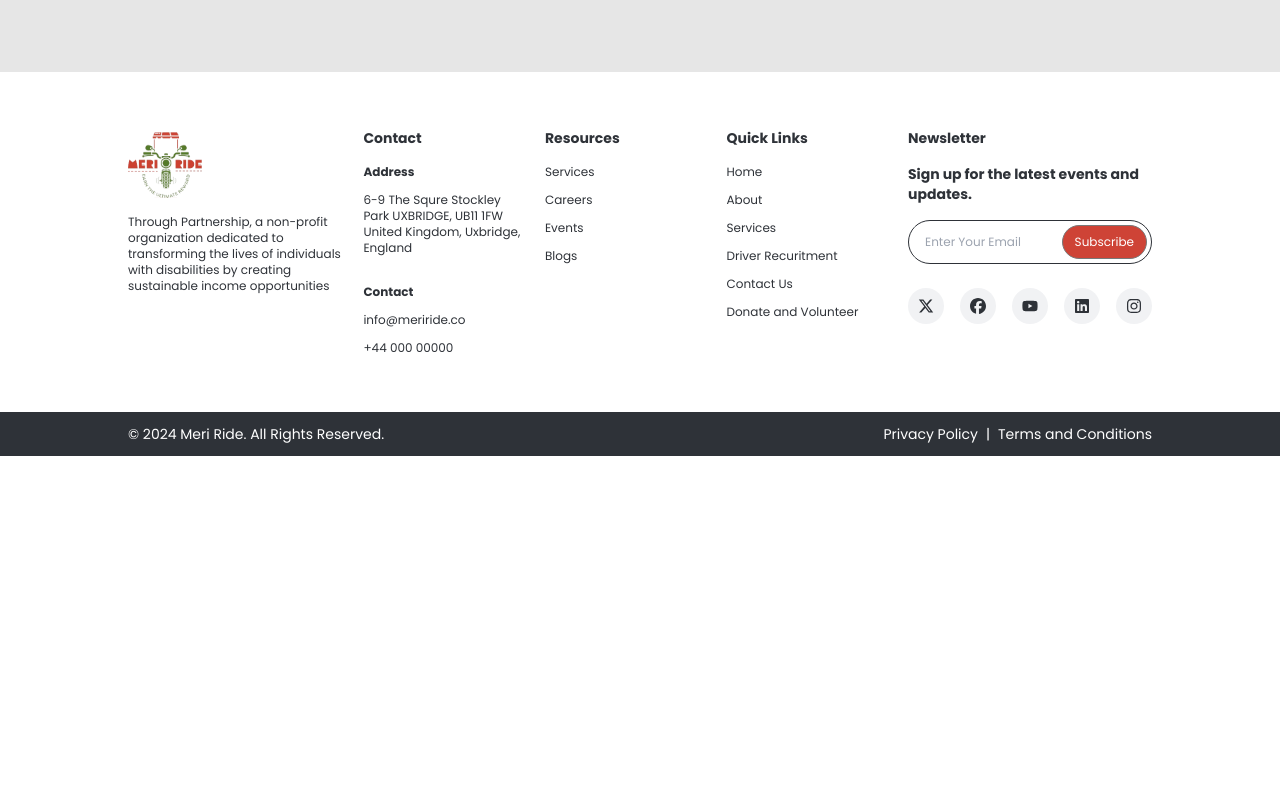
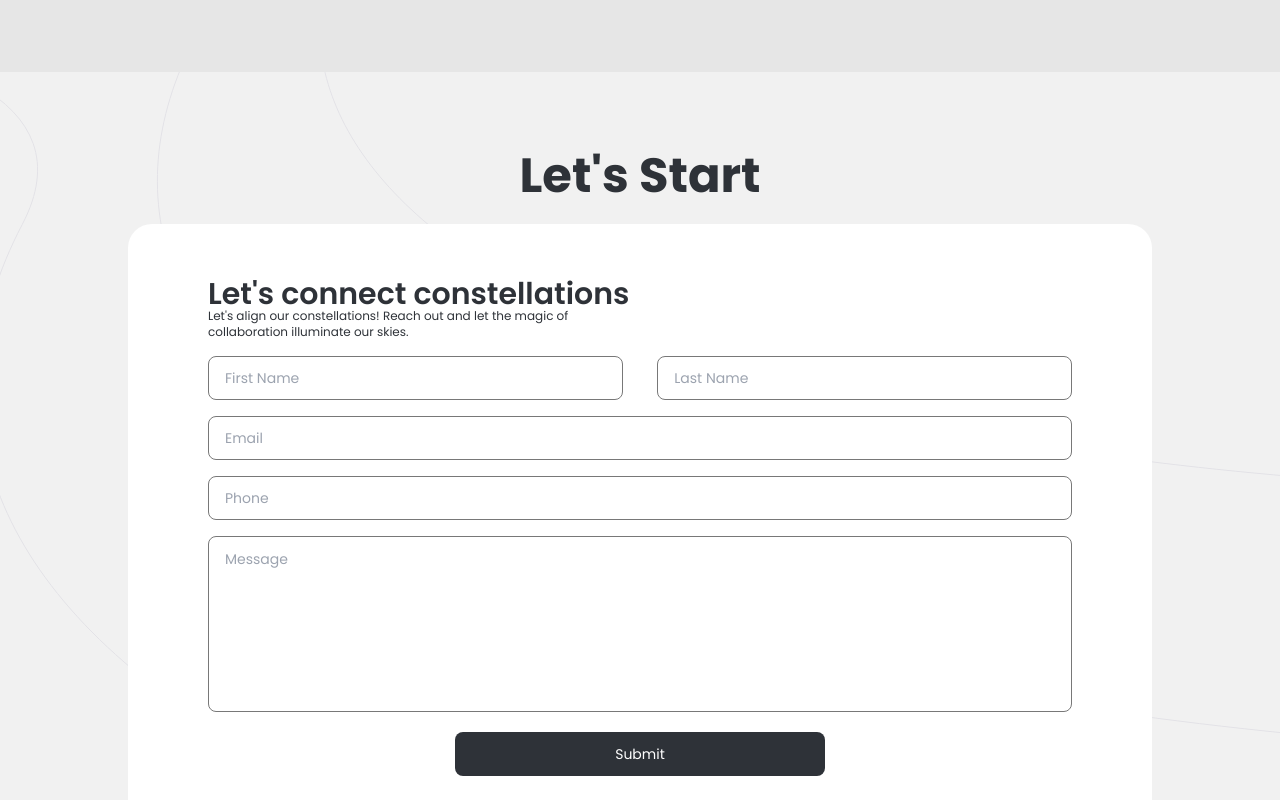
Before and after one commit to marslanmustafa/Meri-Ride, a Next.js app: page /services/lastMile in a window 1280 px wide. Shown: the part 840-1640 px from the top of the page. Before the commit the page ends 1296 px from the top, so only its background shows below. Built offline with nearby package versions, Linux system fonts and the light colour scheme; what tailwindcss-animated would draw is missing.

Commit message:
connect form component , services pages start

```diff
--- a/src/app/about/page.tsx
+++ b/src/app/about/page.tsx
@@ -1,6 +1,6 @@
 import { ChevronLeft, ChevronRight } from "lucide-react";
 import Image from "next/image";
-import React from "react";
+import { ConnectForm } from "@/components"
 
 const featuresData = [
   { sr: 1, feature: "User Profile Management" },
@@ -302,69 +302,7 @@ const page = () => {
         </div>
       </div>
       {/* div7 */}
-      <div
-        style={{ backgroundImage: `url('/images/about/bg.svg')` }}
-        className="w-full h-fit lg:min-h-screen p-4 md:px-8 lg:px-20 xl:px-32 lg:py-16 text-themeGrayText"
-      >
-        <h1 className="text-2xl md:text-3xl lg:text-4xl xl:text-5xl text-center font-bold p-4 sm:pb-6">
-          Let&apos;s Start
-        </h1>
-        <div className="w-full bg-white px-2 py-4 sm:px-8 md:px-20 sm:py-6 md:py-14 rounded-3xl">
-          <div className="m-auto sm:m-0 w-full sm:w-[430px]">
-            <h2 className="text-xl md:text-[30px] font-semibold">
-              Let&apos;s connect constellations
-            </h2>
-            <h3 className="text-xs md:text-textEm">
-              Let&apos;s align our constellations! Reach out and let the magic
-              of collaboration illuminate our skies.
-            </h3>
-          </div>
-          <form
-            className="w-full py-4 space-y-3 md:space-y-5 flex flex-col items-center"
-            action=""
-          >
-            <div className="text-sm sm:text-textEm w-full flex justify-between flex-wrap gap-4">
-              <input
-                type="text"
-                name="fname"
-                className="w-full sm:w-[48%] h-9 md:h-11 border border-border rounded-lg px-4 py-3"
-                placeholder="First Name"
-              />
-              <input
-                type="text"
-                name="lname"
-                className="w-full sm:w-[48%] h-9 md:h-11 border border-border rounded-lg px-4 py-3"
-                placeholder="Last Name"
-              />
-              <input
-                type="email"
-                name="email"
-                className="w-full h-9 md:h-11 border border-border rounded-lg px-4 py-3"
-                placeholder="Email"
-              />
-              <input
-                type="number"
-                name="phone"
-                className="w-full h-9 md:h-11 border border-border rounded-lg px-4 py-3"
-                placeholder="Phone"
-              />
-              <textarea
-                name="message"
-                id=""
-                rows={4}
-                className="w-full sm:h-44 border border-border rounded-lg px-4 py-3 resize-none"
-                placeholder="Message"
-              ></textarea>
-            </div>
-            <button
-              type="submit"
-              className=" bg-foreground px-10 sm:px-20 lg:px-40 py-3 text-sm md:text-textEm !text-white rounded-lg"
-            >
-              Submit
-            </button>
-          </form>
-        </div>
-      </div>
+     <ConnectForm />
     </div>
   );
 };
--- a/src/app/page.tsx
+++ b/src/app/page.tsx
@@ -9,19 +9,19 @@ const ServicesCards: Service[] = [
     icon: "/images/home/servicesCards/Transportation.svg",
     heading: "Transportation Services",
     para: "It is a long established fact that a reader will be distracted by the readable content of a page when looking at its layout.",
-    link: "/services/Transportation",
+    link: "/services/transportation",
   },
   {
     icon: "/images/home/servicesCards/LocalCourier.svg",
     heading: "Local Courier Service",
     para: "We offer a fast and reliable courier service for the community. Whether it's important documents ",
-    link: "/services/LocalCourier",
+    link: "/services/localCourier",
   },
   {
     icon: "/images/home/servicesCards/LastMileDelivery.svg",
     heading: "Last Mile Delivery Services",
     para: "In partnership with local businesses, our motorcycle rickshaw service ensures that goods reach their....",
-    link: "/services/LastMile",
+    link: "/services/lastMile",
   },
   {
     icon: "/images/home/servicesCards/adModel.svg",
--- a/src/app/services/lastMile/page.tsx
+++ b/src/app/services/lastMile/page.tsx
@@ -1,8 +1,17 @@
 import React from 'react'
+import { ConnectForm } from "@/components"
+
 
 const page = () => {
   return (
-    <div>page</div>
+    <div className="overflow-x-hidden w-full">
+    {/* div1 */}
+    <div className="w-full h-fit md:pb-24 xl:min-h-screen px-4 py-8 md:px-8 lg:px-20 xl:px-32 md:pt-12">
+
+    </div>
+    {/* div5 */}
+    <ConnectForm />
+    </div>
   )
 }
 
--- a/src/app/services/localCourier/page.tsx
+++ b/src/app/services/localCourier/page.tsx
@@ -1,8 +1,17 @@
 import React from 'react'
+import { ConnectForm } from "@/components"
+
 
 const page = () => {
   return (
-    <div>page</div>
+    <div className="overflow-x-hidden w-full">
+    {/* div1 */}
+    <div className="w-full h-fit md:pb-24 xl:min-h-screen px-4 py-8 md:px-8 lg:px-20 xl:px-32 md:pt-12">
+
+    </div>
+    {/* div5 */}
+    <ConnectForm />
+    </div>
   )
 }
 
--- a/src/app/services/transportation/page.tsx
+++ b/src/app/services/transportation/page.tsx
@@ -1,8 +1,17 @@
 import React from 'react'
+import { ConnectForm } from "@/components"
+
 
 const page = () => {
   return (
-    <div>page</div>
+    <div className="overflow-x-hidden w-full">
+    {/* div1 */}
+    <div className="w-full h-fit md:pb-24 xl:min-h-screen px-4 py-8 md:px-8 lg:px-20 xl:px-32 md:pt-12">
+
+    </div>
+    {/* div5 */}
+    <ConnectForm />
+    </div>
   )
 }
 
--- /dev/null
+++ b/src/components/ConnectForm.tsx
@@ -0,0 +1,69 @@
+const ConnectForm: React.FC = ()=> {
+  return(
+    <div
+    style={{ backgroundImage: `url('/images/about/bg.svg')` }}
+    className="w-full h-fit lg:min-h-screen p-4 md:px-8 lg:px-20 xl:px-32 lg:py-16 text-themeGrayText"
+  >
+    <h1 className="text-2xl md:text-3xl lg:text-4xl xl:text-5xl text-center font-bold p-4 sm:pb-6">
+      Let&apos;s Start
+    </h1>
+    <div className="w-full bg-white px-2 py-4 sm:px-8 md:px-20 sm:py-6 md:py-14 rounded-3xl">
+      <div className="m-auto sm:m-0 w-full sm:w-[430px]">
+        <h2 className="text-xl md:text-[30px] font-semibold">
+          Let&apos;s connect constellations
+        </h2>
+        <h3 className="text-xs md:text-textEm">
+          Let&apos;s align our constellations! Reach out and let the magic
+          of collaboration illuminate our skies.
+        </h3>
+      </div>
+      <form
+        className="w-full py-4 space-y-3 md:space-y-5 flex flex-col items-center"
+        action=""
+      >
+        <div className="text-sm sm:text-textEm w-full flex justify-between flex-wrap gap-4">
+          <input
+            type="text"
+            name="fname"
+            className="w-full sm:w-[48%] h-9 md:h-11 border border-border rounded-lg px-4 py-3"
+            placeholder="First Name"
+          />
+          <input
+            type="text"
+            name="lname"
+            className="w-full sm:w-[48%] h-9 md:h-11 border border-border rounded-lg px-4 py-3"
+            placeholder="Last Name"
+          />
+          <input
+            type="email"
+            name="email"
+            className="w-full h-9 md:h-11 border border-border rounded-lg px-4 py-3"
+            placeholder="Email"
+          />
+          <input
+            type="number"
+            name="phone"
+            className="w-full h-9 md:h-11 border border-border rounded-lg px-4 py-3"
+            placeholder="Phone"
+          />
+          <textarea
+            name="message"
+            id=""
+            rows={4}
+            className="w-full sm:h-44 border border-border rounded-lg px-4 py-3 resize-none"
+            placeholder="Message"
+          ></textarea>
+        </div>
+        <button
+          type="submit"
+          className=" bg-foreground px-10 sm:px-20 lg:px-40 py-3 text-sm md:text-textEm !text-white rounded-lg"
+        >
+          Submit
+        </button>
+      </form>
+    </div>
+  </div>
+  )
+}
+
+export default ConnectForm
--- a/src/components/ServiceCard.tsx
+++ b/src/components/ServiceCard.tsx
@@ -6,7 +6,7 @@ import { Service } from '@/lib/types';
 
 const ServiceCard = ({ icon, heading, para, link }: Service) => (
 
-    <div className="relative w-full min-h-[230px] h-fit pb-10 sm:h-[300px] md:h-[270px] xl:w-[280px] xl:h-[298px] px-6 py-5 bg-white hover:bg-themeGreen rounded-2xl space-y-3">
+    <Link href={link} className="relative w-full min-h-[230px] h-fit pb-10 sm:h-[300px] md:h-[270px] xl:w-[280px] xl:h-[298px] px-6 py-5 bg-white hover:bg-themeGreen rounded-2xl space-y-3">
       <div className="w-16 h-16 border border-themeGreen bg-white rounded-full flex items-center justify-center p-2">
         <Image
           src={icon}
@@ -18,9 +18,9 @@ const ServiceCard = ({ icon, heading, para, link }: Service) => (
       </div>
       <h3 className="text-sm sm:text-lg font-bold">{heading}</h3>
       <p className="text-xs sm:text-sm truncate-multiline">{para}</p>   {/* global css */}
-      <Link href={link} className="absolute right-4 bottom-4 sm:right-5 sm:bottom-5 w-5 h-5 lg:w-7 lg:h-7 flex items-center justify-center rounded-full p-1 bg-foreground !text-white">
+      <div className="absolute right-4 bottom-4 sm:right-5 sm:bottom-5 w-5 h-5 lg:w-7 lg:h-7 flex items-center justify-center rounded-full p-1 bg-foreground !text-white">
         <ChevronRight size={20} />
-      </Link>
-    </div>
+      </div>
+    </Link>
 );
 export default ServiceCard
--- a/src/components/index.ts
+++ b/src/components/index.ts
@@ -1,8 +1,10 @@
 export * from './Layout'
 import ServiceCard from './ServiceCard'
 import Faq from './Faq'
+import ConnectForm from './ConnectForm'
 
 export {
   ServiceCard,
   Faq,
+  ConnectForm,
 }
```
